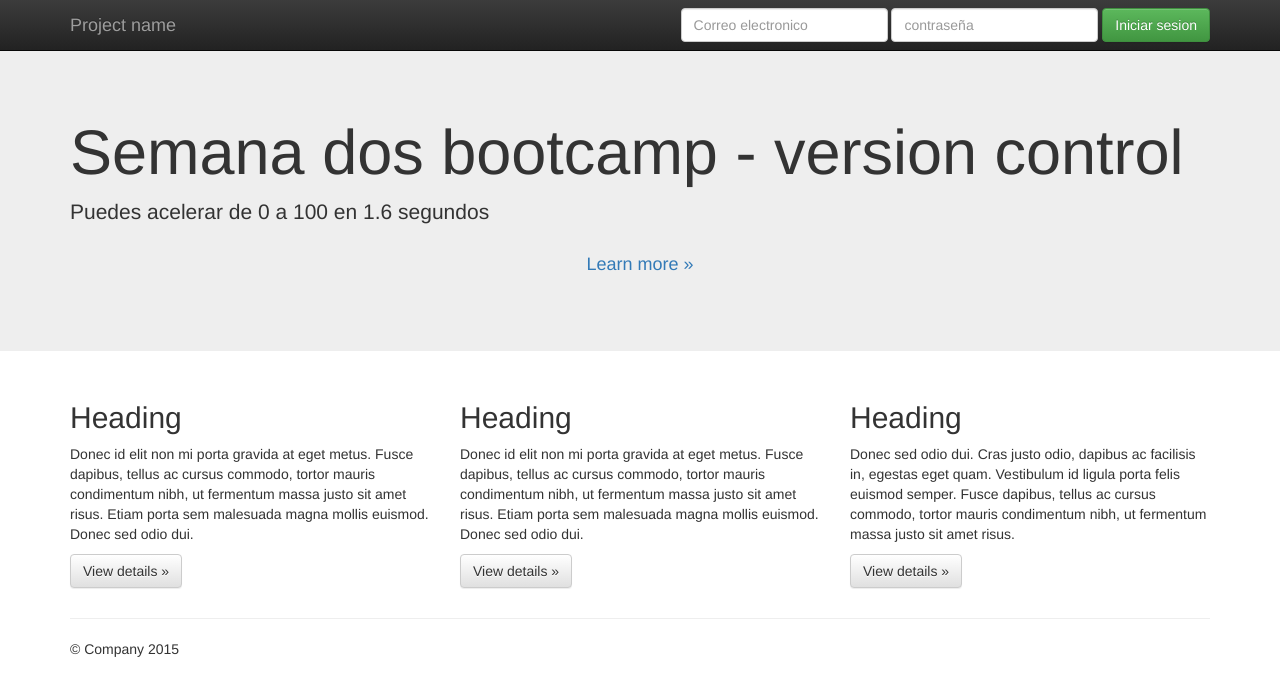
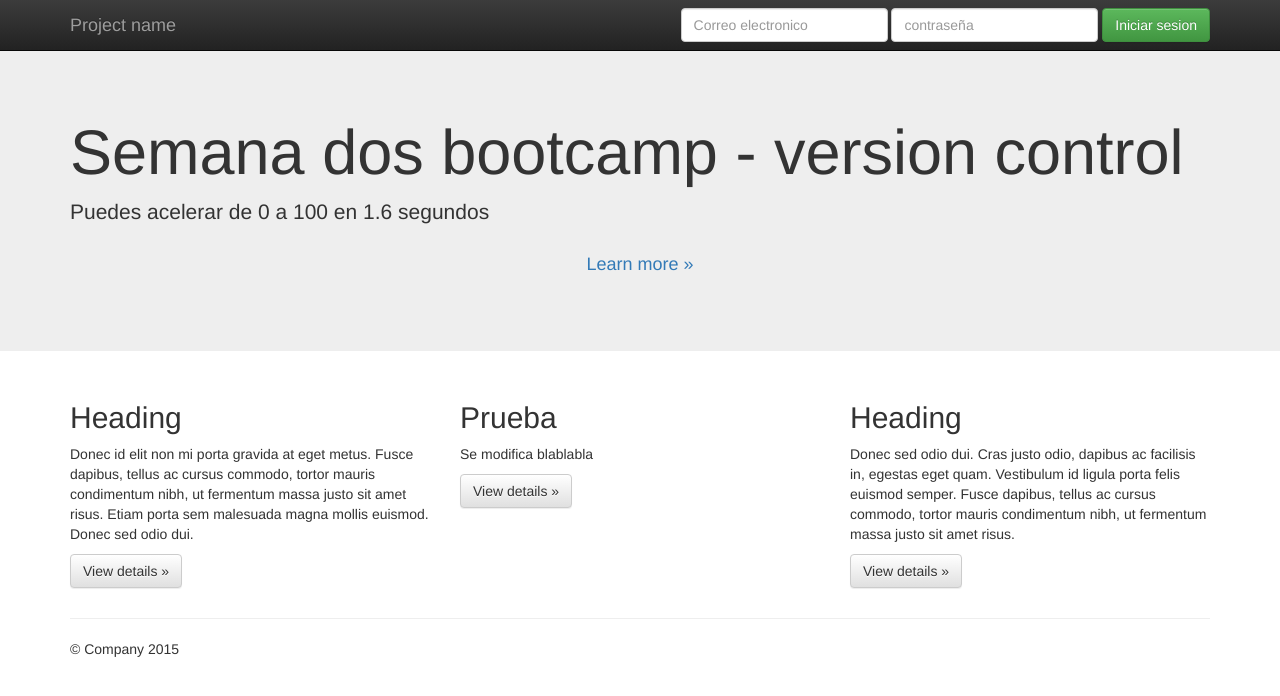
Before and after one commit to AlvaroYubero/CursoGit, a plain HTML site: page index.html in a window 1280 px wide. Drawn offline with nearby package versions, Linux system fonts and the light colour scheme.

Commit message:
se actualiza el cuerpo del bla bla bla

```diff
--- a/index.html
+++ b/index.html
@@ -70,8 +70,8 @@
           <p><a class="btn btn-default" href="#" role="button">View details &raquo;</a></p>
         </div>
         <div class="col-md-4">
-          <h2>Heading</h2>
-          <p>Donec id elit non mi porta gravida at eget metus. Fusce dapibus, tellus ac cursus commodo, tortor mauris condimentum nibh, ut fermentum massa justo sit amet risus. Etiam porta sem malesuada magna mollis euismod. Donec sed odio dui. </p>
+          <h2>Prueba</h2>
+          <p>Se modifica blablabla </p>
           <p><a class="btn btn-default" href="#" role="button">View details &raquo;</a></p>
        </div>
         <div class="col-md-4">
```
